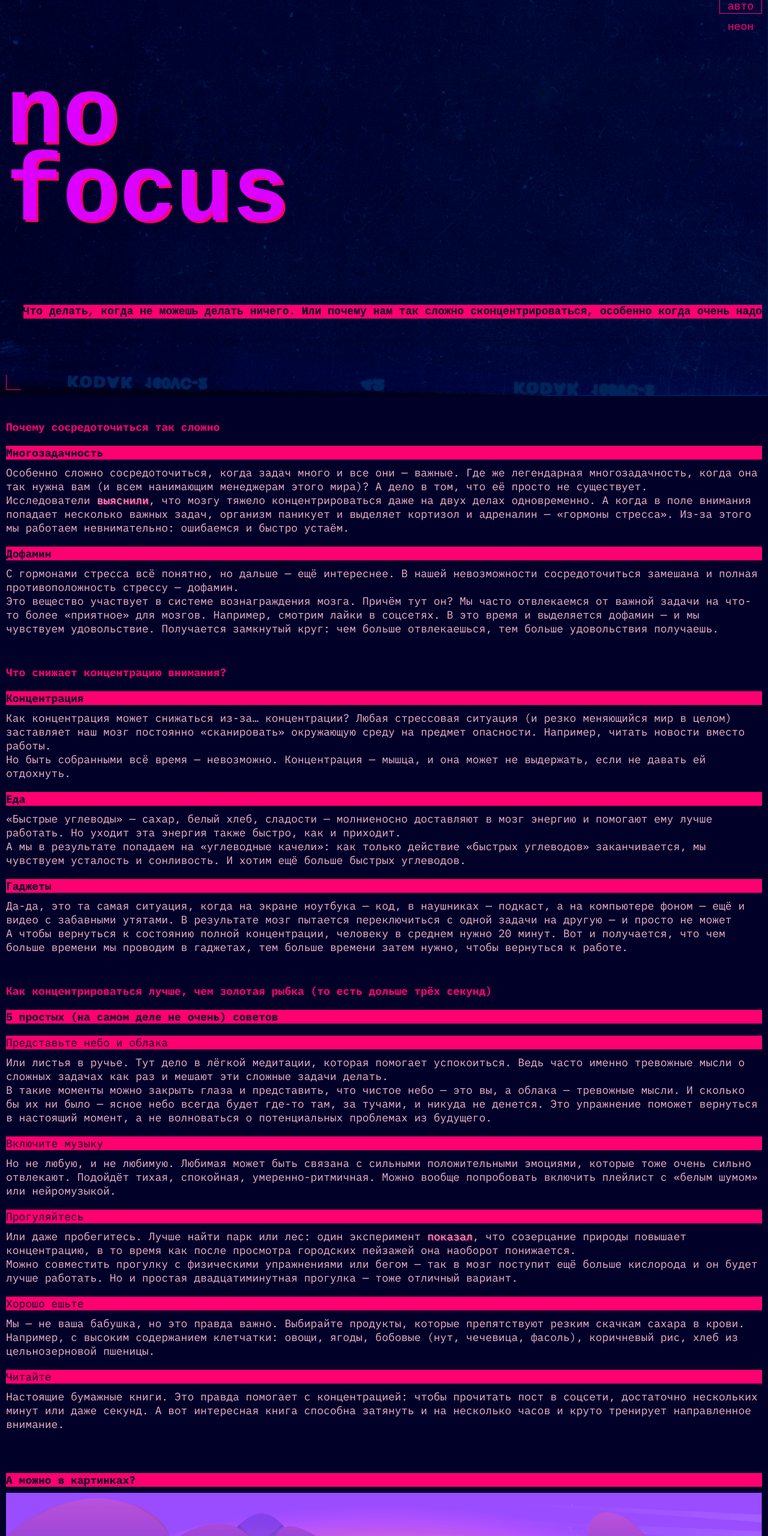
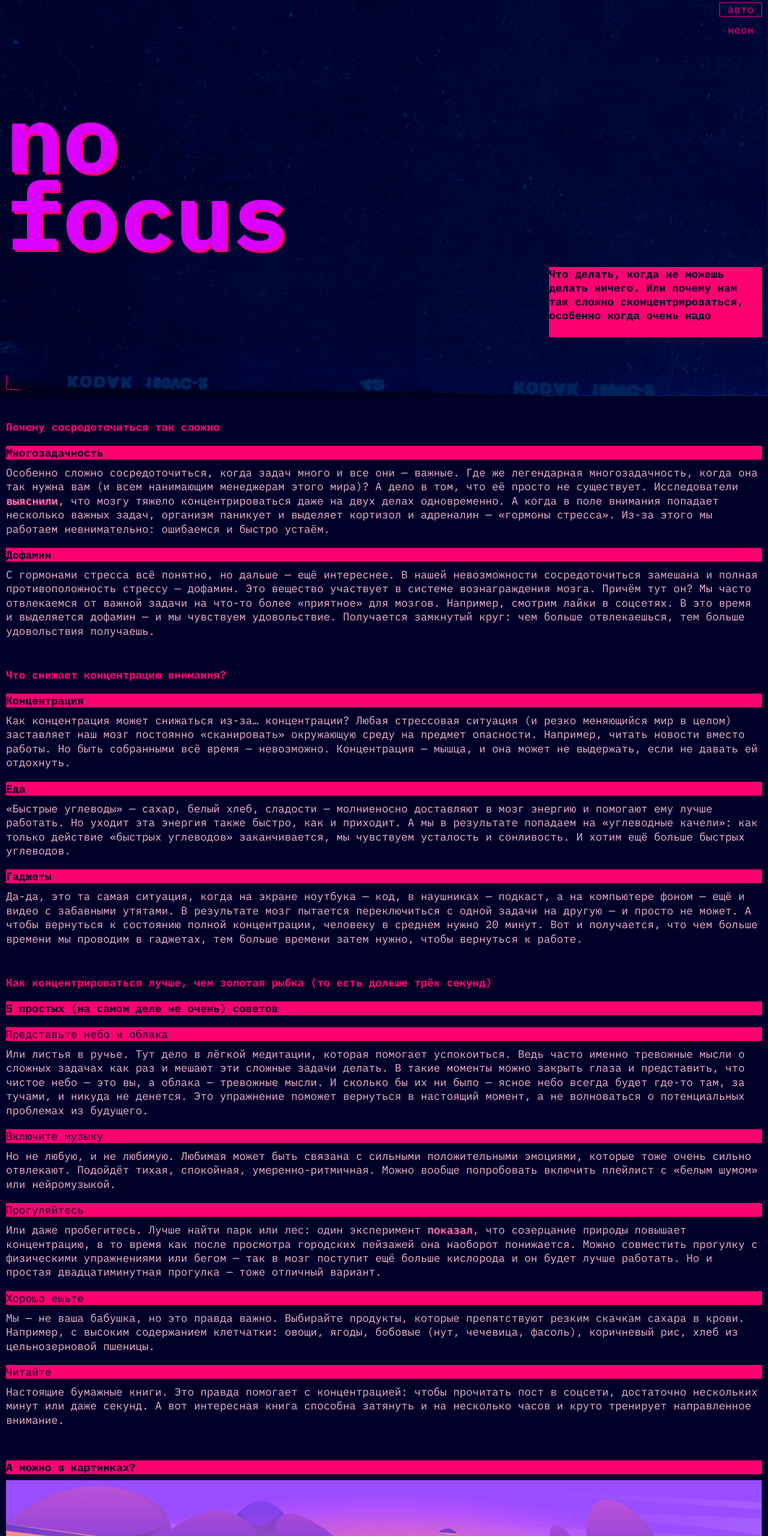
Before and after one commit to patronovpatronovcbo-coder/slozhno-sosredotochitsya-fd, a plain HTML site: page index.html in a window 1280 px wide. Shown: the part 140-2700 px from the top of the page at 60% size. Drawn offline with Linux system fonts and the light colour scheme.

Commit message:
Сделана мобильная версияgit add -A!

```diff
--- a/index.html
+++ b/index.html
@@ -63,10 +63,7 @@
       <h3 class="content__card-title title-decor">Многозадачность</h3>
       <div class="content__card-text">
         <p>
-          Особенно сложно сосредоточиться, когда задач много и все они — важные. Где же легендарная многозадачность, когда она так нужна вам (и всем нанимающим менеджерам этого мира)? А дело в том, что её просто не существует.
-        </p>
-        <p>
-          Исследователи <a href="#" class="content__link">выяснили</a>, что мозгу тяжело концентрироваться даже на двух делах одновременно.
+          Особенно сложно сосредоточиться, когда задач много и все они — важные. Где же легендарная многозадачность, когда она так нужна вам (и всем нанимающим менеджерам этого мира)? А дело в том, что её просто не существует.          Исследователи <a href="#" class="content__link">выяснили</a>, что мозгу тяжело концентрироваться даже на двух делах одновременно.
           А когда в поле внимания попадает несколько важных задач, организм паникует и выделяет
           кортизол и адреналин — «гормоны стресса». Из-за этого мы работаем невнимательно:
           ошибаемся и быстро устаём.
@@ -79,10 +76,7 @@
       <div class="content__card-text">
         <p>
           С гормонами стресса всё понятно, но дальше — ещё интереснее. В нашей невозможности
-          сосредоточиться замешана и полная противоположность стрессу — дофамин.
-        </p>
-        <p>
-          Это вещество участвует в системе вознаграждения мозга. Причём тут он?
+          сосредоточиться замешана и полная противоположность стрессу — дофамин. Это вещество участвует в системе вознаграждения мозга. Причём тут он?
           Мы часто отвлекаемся от важной задачи на что-то более «приятное» для мозгов.
           Например, смотрим лайки в соцсетях. В это время и выделяется дофамин — и мы
           чувствуем удовольствие. Получается замкнутый круг: чем больше отвлекаешься,
@@ -94,41 +88,28 @@
 </section>
 <section class="content__section">
   <h2 class="content__section-title">Что снижает концентрацию внимания?</h2>
-
   <div class="content__section-list">
-
     <article class="content__card">
       <h3 class="content__card-title title-decor">Концентрация</h3>
       <div class="content__card-text">
         <p>
-          Как концентрация может снижаться из-за… концентрации? Любая стрессовая ситуация (и резко меняющийся мир в целом) заставляет наш мозг постоянно «сканировать» окружающую среду на предмет опасности. Например, читать новости вместо работы.
-        </p>
-        <p>
-          Но быть собранными всё время — невозможно. Концентрация — мышца, и она может не выдержать, если не давать ей отдохнуть.
+          Как концентрация может снижаться из-за… концентрации? Любая стрессовая ситуация (и резко меняющийся мир в целом) заставляет наш мозг постоянно «сканировать» окружающую среду на предмет опасности. Например, читать новости вместо работы. Но быть собранными всё время — невозможно. Концентрация — мышца, и она может не выдержать, если не давать ей отдохнуть.
         </p>
         </div>
     </article>
-
     <article class="content__card">
       <h3 class="content__card-title title-decor">Еда</h3>
       <div class="content__card-text">
         <p>
-          «Быстрые углеводы» — сахар, белый хлеб, сладости — молниеносно доставляют в мозг энергию и помогают ему лучше работать. Но уходит эта энергия также быстро, как и приходит.
-        </p>
-          <p>
-          А мы в результате попадаем на «углеводные качели»: как только действие «быстрых углеводов» заканчивается, мы чувствуем усталость и сонливость. И хотим ещё больше быстрых углеводов.
+        «Быстрые углеводы» — сахар, белый хлеб, сладости — молниеносно доставляют в мозг энергию и помогают ему лучше работать. Но уходит эта энергия также быстро, как и приходит. А мы в результате попадаем на «углеводные качели»: как только действие «быстрых углеводов» заканчивается, мы чувствуем усталость и сонливость. И хотим ещё больше быстрых углеводов.
         </p>
       </div>
     </article>
-
     <article class="content__card">
       <h3 class="content__card-title title-decor">Гаджеты</h3>
       <div class="content__card-text">
         <p>
-          Да-да, это та самая ситуация, когда на экране ноутбука — код, в наушниках — подкаст, а на компьютере фоном — ещё и видео с забавными утятами. В результате мозг пытается переключиться с одной задачи на другую — и просто не может
-        </p>
-        <p>
-          А чтобы вернуться к состоянию полной концентрации, человеку в среднем нужно 20 минут. Вот и получается, что чем больше времени мы проводим в гаджетах, тем больше времени затем нужно, чтобы вернуться к работе.
+          Да-да, это та самая ситуация, когда на экране ноутбука — код, в наушниках — подкаст, а на компьютере фоном — ещё и видео с забавными утятами. В результате мозг пытается переключиться с одной задачи на другую — и просто не может. А чтобы вернуться к состоянию полной концентрации, человеку в среднем нужно 20 минут. Вот и получается, что чем больше времени мы проводим в гаджетах, тем больше времени затем нужно, чтобы вернуться к работе.
         </p>
       </div>
     </article>
@@ -136,21 +117,15 @@
 </section>
 <section class="content__section">
   <h2 class="content__section-title">Как концентрироваться лучше, чем золотая рыбка (то есть дольше трёх секунд)</h2>
-
   <div class="content__section-list">
-
     <article class="content__card">
       <h3 class="content__card-title title-decor">5 простых (на самом деле не очень) советов</h3>
       <h3 class="content__card-title title-decor section-thin-titles">Представьте небо и облака</h3>
       <div class="content__card-text">
         <p>
-          Или листья в ручье. Тут дело в лёгкой медитации, которая помогает успокоиться. Ведь часто именно тревожные мысли о сложных задачах как раз и мешают эти сложные задачи делать.
-        </p>
-        <p>
-          В такие моменты можно закрыть глаза и представить, что чистое небо — это вы, а облака — тревожные мысли. И сколько бы их ни было — ясное небо всегда будет где-то там, за тучами, и никуда не денется. Это упражнение поможет вернуться в настоящий момент, а не волноваться о потенциальных проблемах из будущего.
+          Или листья в ручье. Тут дело в лёгкой медитации, которая помогает успокоиться. Ведь часто именно тревожные мысли о сложных задачах как раз и мешают эти сложные задачи делать. В такие моменты можно закрыть глаза и представить, что чистое небо — это вы, а облака — тревожные мысли. И сколько бы их ни было — ясное небо всегда будет где-то там, за тучами, и никуда не денется. Это упражнение поможет вернуться в настоящий момент, а не волноваться о потенциальных проблемах из будущего.
         </p>
         </article>
-
     <article class="content__card">
       <h3 class="content__card-title title-decor section-thin-titles">Включите музыку</h3>
       <div class="content__card-text">
@@ -159,19 +134,14 @@
         </p>
       </div>
     </article>
-
     <article class="content__card">
       <h3 class="content__card-title title-decor section-thin-titles">Прогуляйтесь</h3>
       <div class="content__card-text">
         <p>
-          Или даже пробегитесь. Лучше найти парк или лес: один эксперимент <a href="#" class="content__link">показал</a>, что созерцание природы повышает концентрацию, в то время как после просмотра городских пейзажей она наоборот понижается.
-        </p>
-        <p>
-          Можно совместить прогулку с физическими упражнениями или бегом — так в мозг поступит ещё больше кислорода и он будет лучше работать. Но и простая двадцатиминутная прогулка — тоже отличный вариант.
+          Или даже пробегитесь. Лучше найти парк или лес: один эксперимент <a href="#" class="content__link">показал</a>, что созерцание природы повышает концентрацию, в то время как после просмотра городских пейзажей она наоборот понижается. Можно совместить прогулку с физическими упражнениями или бегом — так в мозг поступит ещё больше кислорода и он будет лучше работать. Но и простая двадцатиминутная прогулка — тоже отличный вариант.
         </p>
       </div>
     </article>
-
     <article class="content__card">
       <h3 class="content__card-title title-decor section-thin-titles">Хорошо ешьте</h3>
       <div class="content__card-text">
@@ -180,7 +150,6 @@
         </p>
       </div>
     </article>
-
     <article class="content__card">
       <h3 class="content__card-title title-decor section-thin-titles">Читайте</h3>
       <div class="content__card-text">
@@ -189,14 +158,12 @@
         </p>
       </div>
     </article>
-
   </div>
   </section>
 <section class="gallery-block">
-  <h3 class="content__card-title title-decor">
+  <h3 class="content__card-title title-decor gallery__title-margin">
     А можно в картинках?
   </h3>
-
   <div class="gallery">
     <img src="./images/sunset.png" alt="Закат над морем" loading="lazy">
     <img src="./images/ice-cream.png" alt="Десерт с мороженым и фруктами" loading="lazy">
@@ -204,7 +171,10 @@
     <img src="./images/books.png" alt="Стопка книг с чашкой сверху" loading="lazy">
     <img src="./images/street.png" alt="Пустая улица с домами в перспективе" loading="lazy">
   </div>
-</section>
+    </section>
     </main>
+    <footer class="footer decorated-zone">
+      <h2 class="footer__title">focus</h2>
+    </footer>
   </body>
 </html>
--- a/styles/style.css
+++ b/styles/style.css
@@ -89,7 +89,7 @@
   flex-direction: column;
   gap: 10px;
   list-style: none;
-  padding: 0;
+  padding:  0 0 23px;
   margin: 0;
 }
 
@@ -131,6 +131,8 @@
   color: var(--title-color);
   text-shadow: 4px 4px 0 var(--accent-color);
   inline-size: min-content;
+  width: 355px;
+  height: 192px;
 }
 
 .header__description {
@@ -147,6 +149,10 @@
   color: var(--bg-color);
   background-color: var(--accent-color);
   padding: 0;
+  width: 355px;
+  min-height: 117px;
+  height: auto;
+  letter-spacing: 0%;
 }
 
 .content {
@@ -178,10 +184,11 @@
   font-family: 'IBM Plex Mono', monospace;
   font-weight: 400;
   font-size: 18px;
-  line-height: 23px;
+  line-height: 23.4px;
   color: var(--main-text-color);
   display: flex;
   flex-direction: column;
+  letter-spacing: 0%;
 }
 
 .content__link {
@@ -209,13 +216,26 @@
   font-weight: 400;
 }
 
-.gallery-block {
+/* .gallery-block {
   display: flex;
   flex-direction: column;
 }
 
 .gallery {
   display: grid;
+  gap: 10px;
+} */
+
+.gallery-block {
+  display: flex;
+  flex-direction: column;
+  gap: 20px;
+  margin-top: -34px;
+}
+
+.gallery {
+  display: grid;
+  grid-template-columns: 1fr;
   gap: 10px;
 }
 
@@ -238,3 +258,31 @@
 .gallery img:nth-child(5) {
   aspect-ratio: 355 / 237;
 }
+
+.footer {
+min-height: 667px;
+  height: 100vh;
+  display: flex;
+  align-items: center;
+  justify-content: center;
+  padding: 0 13px 0 14px;
+  box-sizing: border-box;
+}
+
+.footer__title {
+  font-family: 'IBM Plex Mono', monospace;
+  font-weight: 700;
+  font-size: 116px;
+  line-height: 82.5%;
+  color: var(--title-color);
+  text-shadow: 2px 2px 0px var(--accent-color);
+  text-transform: lowercase;
+  margin: 0;
+  text-align: center;
+}
+
+.gallery__title-margin {
+  position: relative;
+  top: 20px;
+  margin-top: 20px;
+}
--- a/styles/variables.css
+++ b/styles/variables.css
@@ -1,5 +1,5 @@
 :root {
-  --main-font: "IBMPlexMono", monospace;
+  --main-font: "IBM Plex Mono", monospace;
   --bg-color: #000028;
   --accent-color: #ff0070;
   --title-color: #DB00FF;
```
